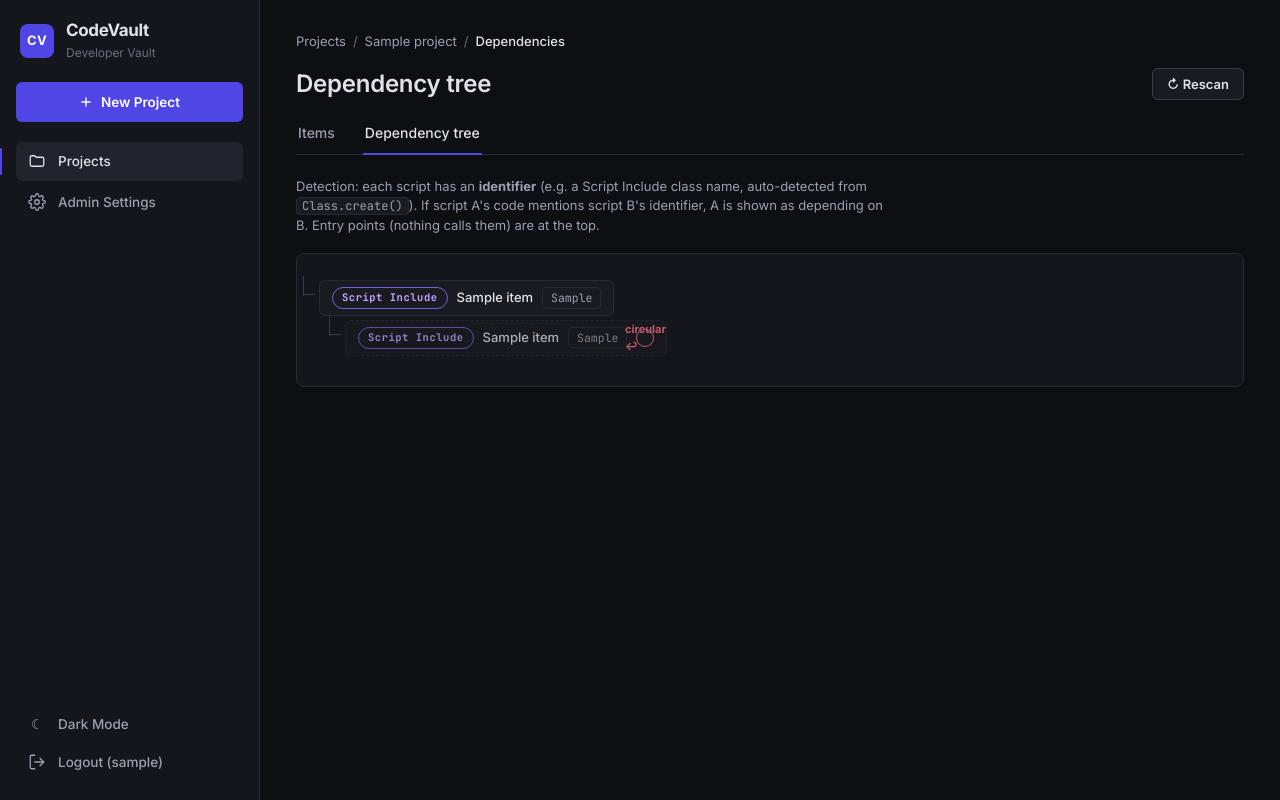
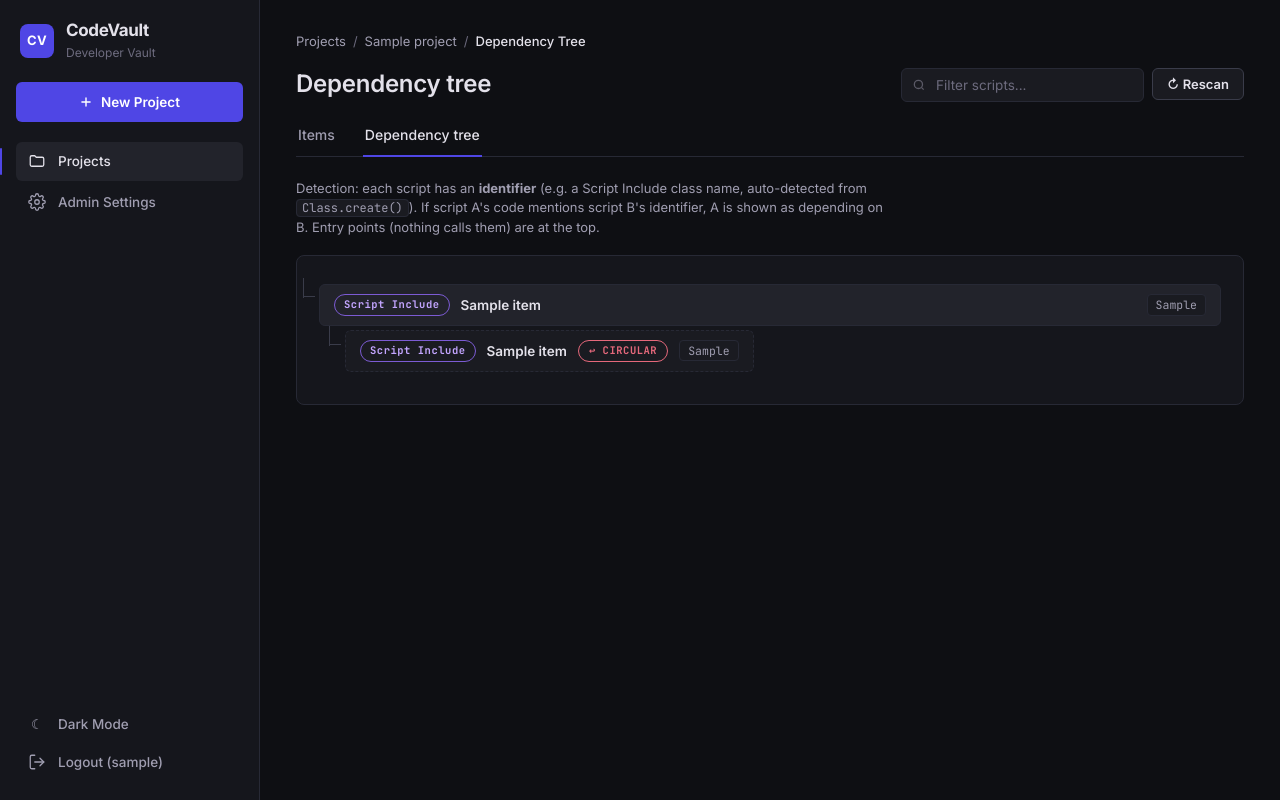
Before and after one commit to lamquocminhhuy1/sn-sdk-claude-demo, a Django app: a page that uses codevault/templates/vault/_tree_node.html in a window 1280 px wide. Run offline with Django 5.2, Linux system fonts and the light colour scheme; a user stored in the database is signed in; tables that the repository leaves empty hold one stand-in row (values such as "Sample post").

Commit message:
Redesign dependency tree page and fix item-table column alignment
Dependency tree (matches the DevVault mock):
- Page header with a live 'Filter scripts...' box (client-side, keeps
  ancestors of matches visible) and the Rescan button
- Root nodes render as full-width raised cards with the identifier
  chip pushed to the far right; children stay inline cards
- Circular references show a red outlined 'CIRCULAR' pill
- Standalone scripts move into a card grid under a 'Standalone
  Scripts (No Dependencies)' section inside the same panel

Item table fix:
- Type badges were misaligned because two flex children both used
  margin-left auto; the name+identifier now sit in a flex-1 group and
  the Type/Last Modified columns have fixed widths
- New 'ago' template filter shortens '2 hours, 44 minutes ago' to
  '2 hours ago' so dates no longer wrap

Co-Authored-By: Claude Fable 5 <noreply@anthropic.com>
Claude-Session: https://claude.ai/code/session_014EA9kXe64hkmMveigswbJp

```diff
--- a/codevault/static/css/style.css
+++ b/codevault/static/css/style.css
@@ -371,10 +371,11 @@ html[data-theme="light"] .badge.widget { color: #3b5bbf; border-color: #7f9ae8;
 .file-ico { width: 22px; text-align: center; flex-shrink: 0; font-family: var(--mono); font-size: 11px; font-weight: 700; }
 .file-ico.code { color: var(--primary-light); }
 .file-ico.xml { color: var(--warn); }
+.file-main { flex: 1; min-width: 0; display: flex; align-items: center; gap: 10px; }
 .file-name { font-weight: 600; min-width: 0; overflow: hidden; text-overflow: ellipsis; white-space: nowrap; }
 .file-thumb { width: 34px; height: 24px; object-fit: cover; border-radius: var(--r-badge); border: 1px solid var(--border); flex-shrink: 0; }
 .file-type { width: 160px; flex-shrink: 0; }
-.file-date { width: 130px; margin-left: auto; text-align: right; color: var(--faint); font-size: 12.5px; flex-shrink: 0; }
+.file-date { width: 110px; text-align: right; color: var(--faint); font-size: 12.5px; flex-shrink: 0; white-space: nowrap; }
 
 .empty {
   background: var(--surface); border: 1px dashed var(--border-strong); border-radius: var(--r-lg);
@@ -437,19 +438,36 @@ html[data-theme="light"] .badge.widget { color: #3b5bbf; border-color: #7f9ae8;
   border-top: 1px solid var(--border-strong);
 }
 .tree-card {
-  display: inline-flex; align-items: center; gap: 9px;
+  display: inline-flex; align-items: center; gap: 11px;
   background: var(--surface-2); border: 1px solid var(--border); border-radius: var(--r);
-  padding: 6px 12px; font-size: 13px;
+  padding: 9px 14px; font-size: 13.5px;
 }
 .tree-card:hover { border-color: var(--border-strong); }
-.tree-card a { color: var(--text); font-weight: 500; }
-.tree-card.cycle { border-style: dashed; opacity: 0.75; }
-.cycle-tag {
-  font-size: 11px; color: var(--error); font-weight: 700;
-  border: 1px solid var(--error); border-radius: 999px; width: 18px; height: 18px;
-  display: inline-flex; align-items: center; justify-content: center;
+.tree-card a { color: var(--text); font-weight: 600; }
+.tree-card.root { display: flex; width: 100%; background: var(--surface-3); }
+.tree-card .push-right { margin-left: auto; }
+.tree-card.cycle { border-style: dashed; }
+.cycle-pill {
+  display: inline-flex; align-items: center; gap: 5px;
+  font-family: var(--mono); font-size: 10.5px; font-weight: 700; letter-spacing: 0.05em;
+  color: var(--error); border: 1px solid var(--error); border-radius: 999px;
+  padding: 2px 10px; opacity: 0.9;
 }
 .shot-count { font-size: 12px; color: var(--faint); }
+.deps-panel .tree-root > .tree-node { padding: 6px 0; }
+.deps-panel .tree-root > .tree-node + .tree-node { margin-top: 10px; }
+.rule { border: none; border-top: 1px solid var(--border); margin: 24px 0 18px; }
+.sa-title { font-size: 16px; font-weight: 600; margin: 0 0 14px; display: flex; align-items: center; gap: 9px; }
+.sa-title .h-ico { opacity: 0.6; }
+.sa-grid { display: grid; grid-template-columns: repeat(auto-fill, minmax(240px, 1fr)); gap: 14px; }
+.sa-card {
+  display: flex; flex-direction: column; align-items: flex-start; gap: 9px;
+  background: var(--surface-2); border: 1px solid var(--border); border-radius: var(--r-lg);
+  padding: 14px 16px; color: var(--text);
+  transition: border-color 0.12s;
+}
+.sa-card:hover { border-color: var(--border-strong); text-decoration: none; }
+.sa-card .sa-name { font-weight: 600; font-size: 13.5px; }
 
 .flat-list { list-style: none; margin: 0; padding: 0; }
 .flat-list li { padding: 6px 0; font-size: 13.5px; display: flex; align-items: center; gap: 9px; flex-wrap: wrap; }
--- a/codevault/static/js/app.js
+++ b/codevault/static/js/app.js
@@ -384,6 +384,29 @@
     apply();
   }
 
+  /* ---- Dependency-tree filter ----------------------------------------- */
+
+  function initDepsFilter() {
+    var input = document.getElementById("deps-filter");
+    if (!input) { return; }
+    input.addEventListener("input", function () {
+      var q = input.value.toLowerCase();
+      var nodes = document.querySelectorAll(".tree-node");
+      var cards = document.querySelectorAll(".sa-card");
+      var i;
+      // A tree node stays visible when its subtree mentions the query,
+      // so ancestors of a match never disappear.
+      for (i = 0; i < nodes.length; i++) {
+        nodes[i].style.display =
+          !q || nodes[i].textContent.toLowerCase().indexOf(q) !== -1 ? "" : "none";
+      }
+      for (i = 0; i < cards.length; i++) {
+        cards[i].style.display =
+          !q || cards[i].textContent.toLowerCase().indexOf(q) !== -1 ? "" : "none";
+      }
+    });
+  }
+
   document.addEventListener("DOMContentLoaded", function () {
     initCopyButtons();
     initEditor();
@@ -392,5 +415,6 @@
     initKindSwitch();
     initIdentifierToggle();
     initThemeToggle();
+    initDepsFilter();
   });
 })();
--- a/codevault/templates/vault/_tree_node.html
+++ b/codevault/templates/vault/_tree_node.html
@@ -1,17 +1,17 @@
 <li class="tree-node">
-  <div class="tree-card {% if node.cycle %}cycle{% endif %}">
+  <div class="tree-card {% if node.cycle %}cycle{% endif %} {% if root %}root{% endif %}">
     <span class="badge {{ node.item.script_type }}">{% if node.item.kind == 'xml' %}XML{% else %}{{ node.item.get_script_type_display }}{% endif %}</span>
     <a href="{{ node.item.get_absolute_url }}">{{ node.item.title }}</a>
-    {% if node.item.identifier %}<code>{{ node.item.identifier }}</code>{% endif %}
-    {% if node.cycle %}<span class="cycle-tag">circular ↩</span>{% endif %}
     {% with shots=node.item.screenshots %}
-      {% if shots %}<span class="shot-count" title="{{ shots.count }} screenshot(s)">📷 {{ shots.count }}</span>{% endif %}
+      {% if shots %}<span class="shot-count" title="{{ shots.count }} screenshot(s)">&#9634; {{ shots.count }}</span>{% endif %}
     {% endwith %}
+    {% if node.cycle %}<span class="cycle-pill">&#8617; CIRCULAR</span>{% endif %}
+    {% if node.item.identifier %}<code class="{% if root %}push-right{% endif %}">{{ node.item.identifier }}</code>{% endif %}
   </div>
   {% if node.children %}
     <ul class="tree">
       {% for child in node.children %}
-        {% include "vault/_tree_node.html" with node=child %}
+        {% include "vault/_tree_node.html" with node=child root=False %}
       {% endfor %}
     </ul>
   {% endif %}
--- a/codevault/templates/vault/project_deps.html
+++ b/codevault/templates/vault/project_deps.html
@@ -3,14 +3,23 @@
 {% block title %}Dependencies · {{ project.name }} · CodeVault{% endblock %}
 
 {% block content %}
-<div class="breadcrumb"><a href="{% url 'project_list' %}">Projects</a> / <a href="{{ project.get_absolute_url }}">{{ project.name }}</a> / <strong>Dependencies</strong></div>
+<div class="breadcrumb">
+  <a href="{% url 'project_list' %}">Projects</a> <span class="sep">/</span>
+  <a href="{{ project.get_absolute_url }}">{{ project.name }}</a> <span class="sep">/</span>
+  <strong>Dependency Tree</strong>
+</div>
 
 <div class="page-head">
   <h1>Dependency tree</h1>
-  <form method="post">
+  <div class="detail-actions">
+    <span class="searchbox">
+      <input type="text" id="deps-filter" placeholder="Filter scripts..." autocomplete="off">
+    </span>
+    <form method="post" style="margin:0">
       {% csrf_token %}
       <button class="btn secondary" type="submit" title="Rescan all scripts in this project for calls to each other's identifiers">&#8635; Rescan</button>
     </form>
+  </div>
 </div>
 
 <div class="tabs">
@@ -24,35 +33,33 @@
   identifier, A is shown as depending on B. Entry points (nothing calls them) are at the top.
 </p>
 
+<div class="panel deps-panel">
   {% if roots %}
-  <div class="panel">
     <ul class="tree tree-root">
       {% for node in roots %}
-        {% include "vault/_tree_node.html" with node=node %}
+        {% include "vault/_tree_node.html" with node=node root=True %}
       {% endfor %}
     </ul>
-  </div>
   {% else %}
-  <div class="empty">
+    <div class="empty" style="border:none;background:none">
       <p>No dependencies detected between scripts in this project yet.</p>
-    <p class="hint">Add scripts that call each other — e.g. a Business Rule that uses a
+      <p class="hint" style="margin:6px auto 0">Add scripts that call each other — e.g. a Business Rule that uses a
       Script Include — then hit Rescan. Make sure the called script's identifier is set
       (check it on the item's edit page).</p>
     </div>
   {% endif %}
 
   {% if standalone %}
-  <h2 class="section-title">Standalone scripts (no links detected)</h2>
-  <div class="panel">
-    <ul class="flat-list">
+    <hr class="rule">
+    <h2 class="sa-title"><span class="h-ico">&#8856;</span> Standalone Scripts (No Dependencies)</h2>
+    <div class="sa-grid">
       {% for item in standalone %}
-        <li>
+        <a class="sa-card" href="{{ item.get_absolute_url }}">
+          <span class="sa-name">{{ item.title }}</span>
           <span class="badge {{ item.script_type }}">{% if item.kind == 'xml' %}XML{% else %}{{ item.get_script_type_display }}{% endif %}</span>
-          <a href="{{ item.get_absolute_url }}">{{ item.title }}</a>
-          {% if item.identifier %}<code>{{ item.identifier }}</code>{% endif %}
-        </li>
+        </a>
       {% endfor %}
-    </ul>
     </div>
   {% endif %}
+</div>
 {% endblock %}
--- a/codevault/templates/vault/project_list.html
+++ b/codevault/templates/vault/project_list.html
@@ -1,4 +1,5 @@
 {% extends "base.html" %}
+{% load vault_extras %}
 
 {% block title %}Projects · CodeVault{% endblock %}
 
@@ -30,7 +31,7 @@
             <span class="stat" title="Scripts"><span class="ico">&lt;&gt;</span> {{ project.script_count }}</span>
             <span class="stat" title="Screenshots"><span class="ico">&#9634;</span> {{ project.image_count }}</span>
           </div>
-          <div class="repo-updated">Updated {{ project.updated_at|timesince }} ago</div>
+          <div class="repo-updated">Updated {{ project.updated_at|ago }}</div>
           <div class="repo-actions">
             <a class="btn secondary small" href="{% url 'project_dependencies' project.slug %}">Dependencies</a>
           </div>
```
Also changed, not shown: codevault/templates/vault/project_detail.html (+7 -4 lines), codevault/vault/templatetags/vault_extras.py (added, +12 -0 lines), codevault/vault/templatetags/__init__.py (added). Lines whose indentation alone changed are shown as unchanged.
